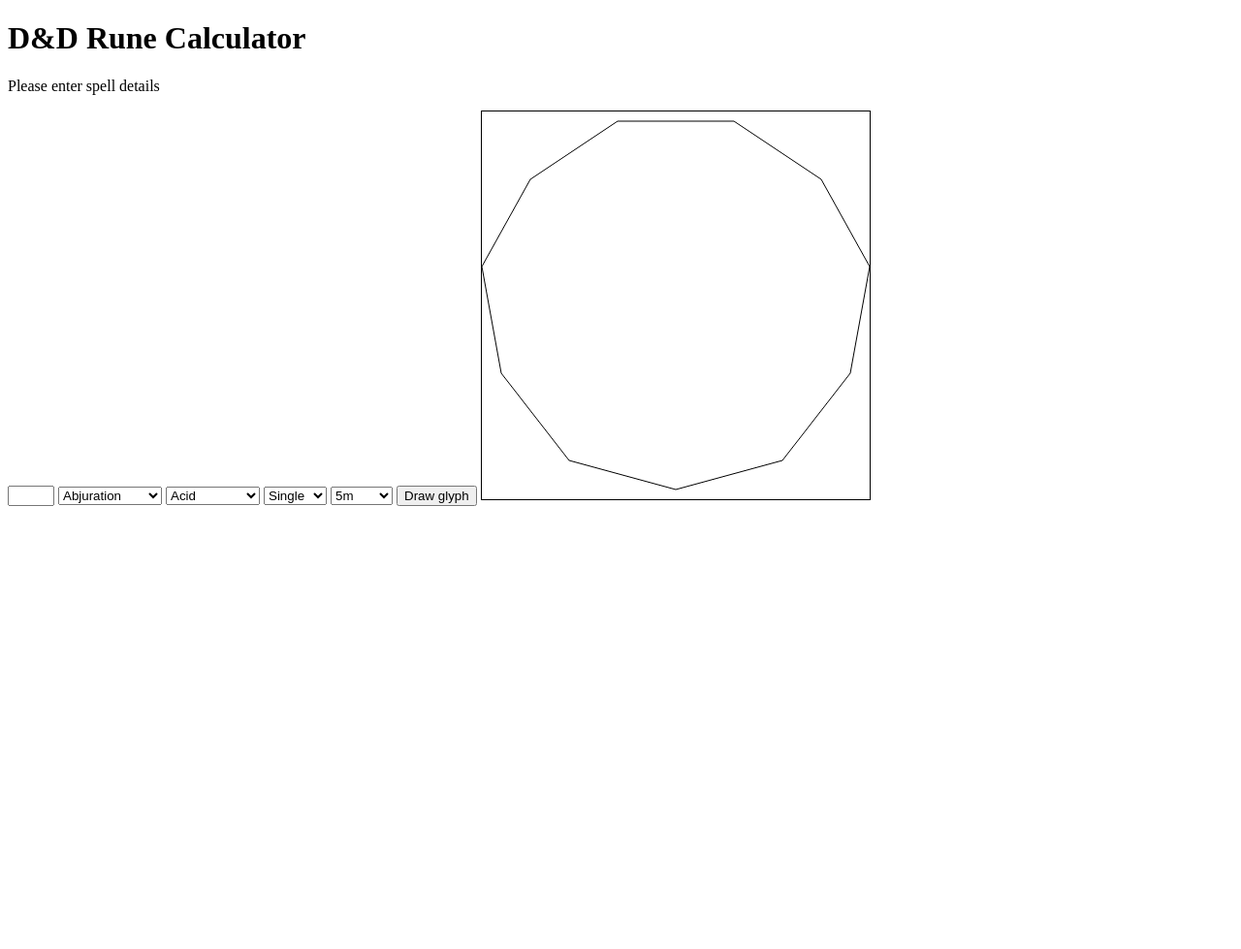
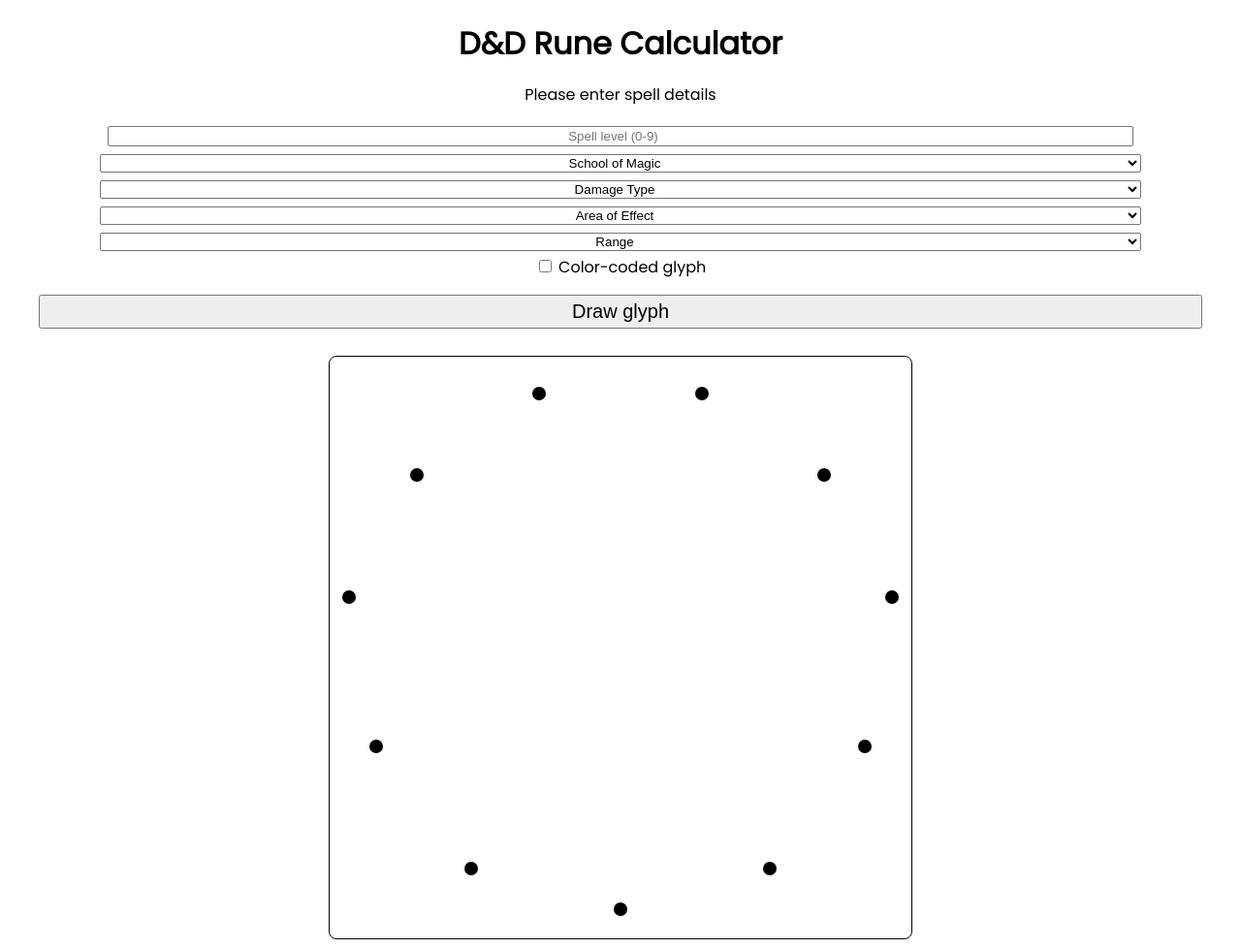
Before and after one commit to zdschade/DnD-Rune-Calculator, a plain HTML site: page index.html in a window 1280 px wide. Shown: the whole page at 97% size. Before the commit the page ends 800 px from the top, so only its background shows below. Drawn offline with Linux system fonts and the light colour scheme.

Commit message:
Stylized, changed glyph template, added color option

```diff
--- a/index.html
+++ b/index.html
@@ -2,6 +2,7 @@
 <html>
 
     <head>
+        <link href='https://fonts.googleapis.com/css?family=Poppins' rel='stylesheet'>
         <link rel="stylesheet" href="style.css">
     </head>
     <body>
@@ -9,9 +10,12 @@
         <h1>D&D Rune Calculator</h1>
         <p>Please enter spell details</p>
 
-        <input type="number" id="level" name="level" min="0" max="9" />
+        <div class="centered">
+
+            <input type="number" id="level" placeholder="Spell level (0-9)" name="level" min="0" max="9" />
 
             <select name="schools" id="schools">
+                <option disabled selected>School of Magic</option>
                 <option value="abjuration">Abjuration</option>
                 <option value="conjuration">Conjuration</option>
                 <option value="divination">Divination</option>
@@ -23,6 +27,7 @@
             </select>
 
             <select name="damages" id="damages">
+                <option disabled selected>Damage Type</option>
                 <option value="acid">Acid</option>
                 <option value="bludgeoning">Bludgeoning</option>
                 <option value="cold">Cold</option>
@@ -39,6 +44,7 @@
             </select>
 
             <select name="areas" id="areas">
+                <option disabled selected>Area of Effect</option>
                 <option value="single">Single</option>
                 <option value="multi">Multi</option>
                 <option value="self">Self</option>
@@ -52,6 +58,7 @@
             </select>
 
             <select name="ranges" id="ranges">
+                <option disabled selected>Range</option>
                 <option value="5">5m</option>
                 <option value="30">30m</option>
                 <option value="60">50m</option>
@@ -70,14 +77,20 @@
                 <option value="touch">Touch</option>
             </select>
 
+            <div id="colored-glyph">
+                <input type="checkbox" id="color" name="color">
+                <label id="color-label" for="color">Color-coded glyph</label>
+            </div>
+
             <button type="button" onclick="drawGlyph()">Draw glyph</button>
             <!--<button type="button" onclick="drawOutline()">Draw outline</button>-->
 
-        <canvas id="canvas" width="400" height="400" />
+        </div>
+
+        <div class="centered">
+            <canvas id="canvas" width="600" height="600" />
+        </div>
 
         <script src="main.js"></script>
-
-
-
     </body>
 </html>
--- a/main.js
+++ b/main.js
@@ -19,8 +19,14 @@ function convertPoints(point) {
 
     //console.log("Before conversion: " + x + ", " + y);
 
-    var x1 = ((200 * (x/10)))+200;
-    var y1 = ((200 * (y/10))*-1)+190;
+    var height = canvas.height
+    var width = canvas.width
+
+    glyphHeight = (height/2) - 20
+    glyphWidth = (width/2) - 20
+
+    var x1 = ((glyphHeight * (x/10))) + height/2;
+    var y1 = ((glyphWidth * (y/10))*-1) + ((height/2)-10);
 
     //console.log("Converted points: " + x1 + ", " + y1)
 
@@ -46,7 +52,16 @@ function drawLine(point1, point2, color="black") {
     //console.log(point1F);
     //console.log(point2F);
 
-    ctx.strokeStyle = color;
+    const colorChoice = document.getElementById("color");
+    console.log("colorChoice: " + colorChoice.value);
+
+    if (colorChoice.checked) {
+        ctx.strokeStyle = color;
+    } else {
+        ctx.strokeStyle = "black";
+    }
+
+    ctx.lineWidth = 4;
 
     ctx.beginPath();
     ctx.moveTo(point1F[0], point1F[1]);
@@ -70,6 +85,17 @@ function drawOutline() {
         };
     };
 };
+
+function drawPoints() {
+    for (let i=0; i<points.length; i++) {
+
+        var convertedPoint = convertPoints(points[i]);
+
+        ctx.beginPath();
+        ctx.arc(convertedPoint[0], convertedPoint[1], 7, 0, 2 * Math.PI);
+        ctx.fill();
+    };
+}
 
 function glyphPiece(index, k, color) {
     var ind = convertBinary(index);
@@ -141,31 +167,39 @@ var rangesDropdown = document.getElementById("ranges");
 
 var isGlyphDrawn = false;
 
-drawOutline();
+drawPoints();
 
 function drawGlyph() {
+    var selectedLevel = parseInt(levelInput.value);
     var selectedSchool = schoolsDropdown.value;
     var selectedDamages = damagesDropdown.value;
     var selectedAreas = areasDropdown.value;
     var selectedRanges = rangesDropdown.value.toString();
+
+    console.log("Selected level: " + selectedLevel);
 
     console.log("Selected school: " + selectedSchool);
     console.log("Selected damages: " + selectedDamages);
     console.log("Selected areas: " + selectedAreas);
     console.log("Selected ranges: " + selectedRanges);
 
-    var selectedLevel = parseInt(levelInput.value);
-
-    var selectedSchoolText = schoolsDropdown.options[schoolsDropdown.selectedIndex].text;
-    var selectedDamagesText = damagesDropdown.options[damagesDropdown.selectedIndex].text;
-    var selectedAreasText = areasDropdown.options[areasDropdown.selectedIndex].text;
-    var selectedRangesText = rangesDropdown.options[rangesDropdown.selectedIndex].text;
+    if (selectedLevel === NaN ||
+        selectedSchool === "School of Magic" ||
+        selectedDamages === "Damage type" ||
+        selectedAreas === "Area of Effect" ||
+        selectedRanges === "Range")
+        {
+            alert("Please select a valid level, school, damage type, area of effect, and range.");
+            return;
+        }
 
     if (isGlyphDrawn) {
         ctx.clearRect(0, 0, canvas.width, canvas.height);
+        drawPoints();
     } else {
         isGlyphDrawn = true;
     }
 
     plotGlyph(selectedLevel, selectedSchool, selectedDamages, selectedAreas, selectedRanges);
+    drawPoints();
 }
--- a/style.css
+++ b/style.css
@@ -1,3 +1,47 @@
+body {
+  font-family: 'Poppins';
+}
+
+h1 {
+  text-align: center;
+  margin-bottom: 0px;
+}
+
+p {
+  text-align: center;
+}
+
 canvas {
     border: solid 1px #000;
-  }
+    border-radius: 8px;
+    margin-top: 28px;
+}
+
+#level {
+  text-align: center;
+  margin: 4px;
+  width: 83%;
+}
+
+#colored-glyph {
+  text-align: center;
+}
+
+select {
+  text-align: center;
+  margin: 4px;
+  width: 85%;
+}
+
+button {
+  text-align: center;
+  margin-top: 16px;
+  width: 95%;
+  font-size: 20px;
+  padding: 4px;
+}
+
+.centered {
+  text-align: center;
+  margin: 0 auto;
+}
```
Lines whose indentation alone changed are shown as unchanged.
